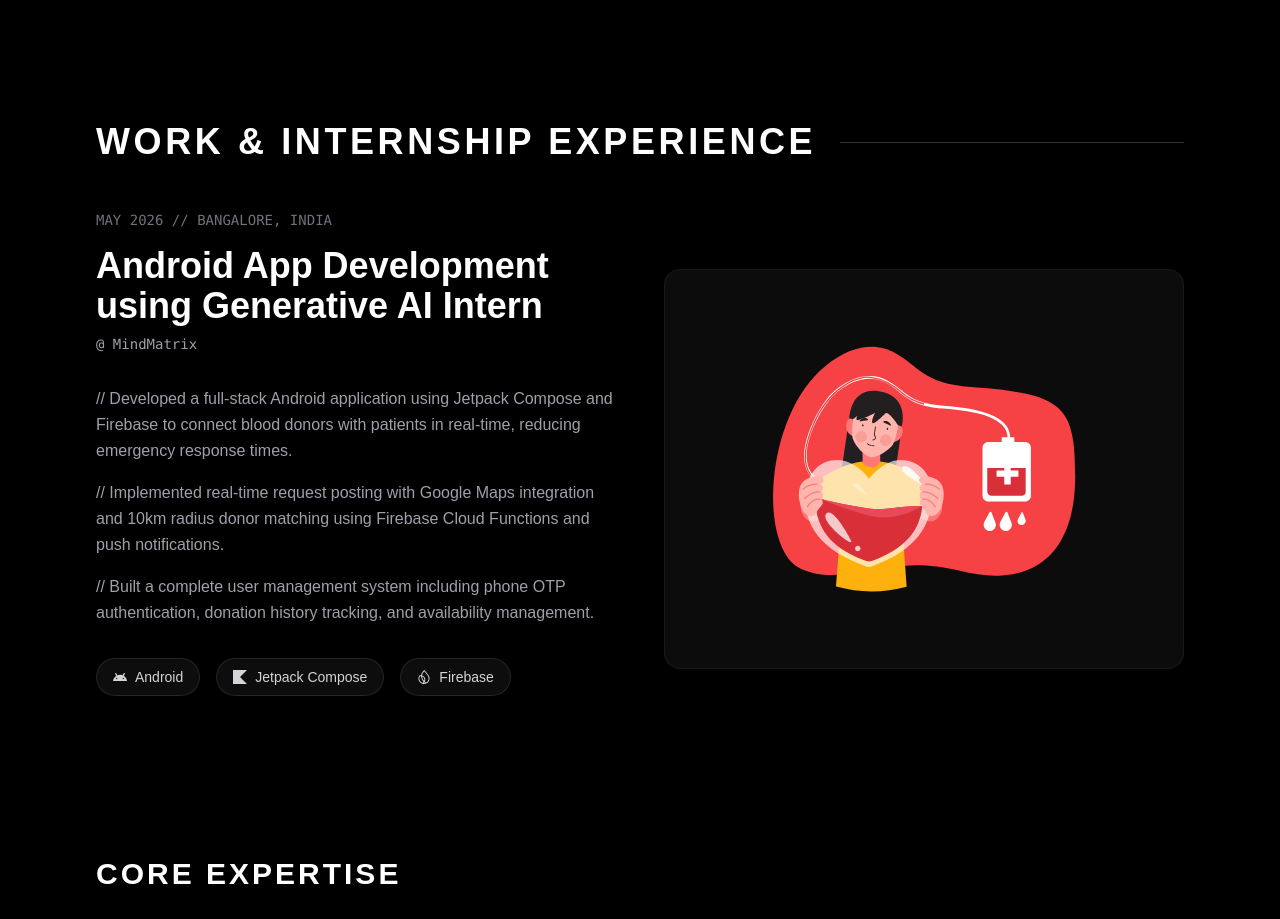
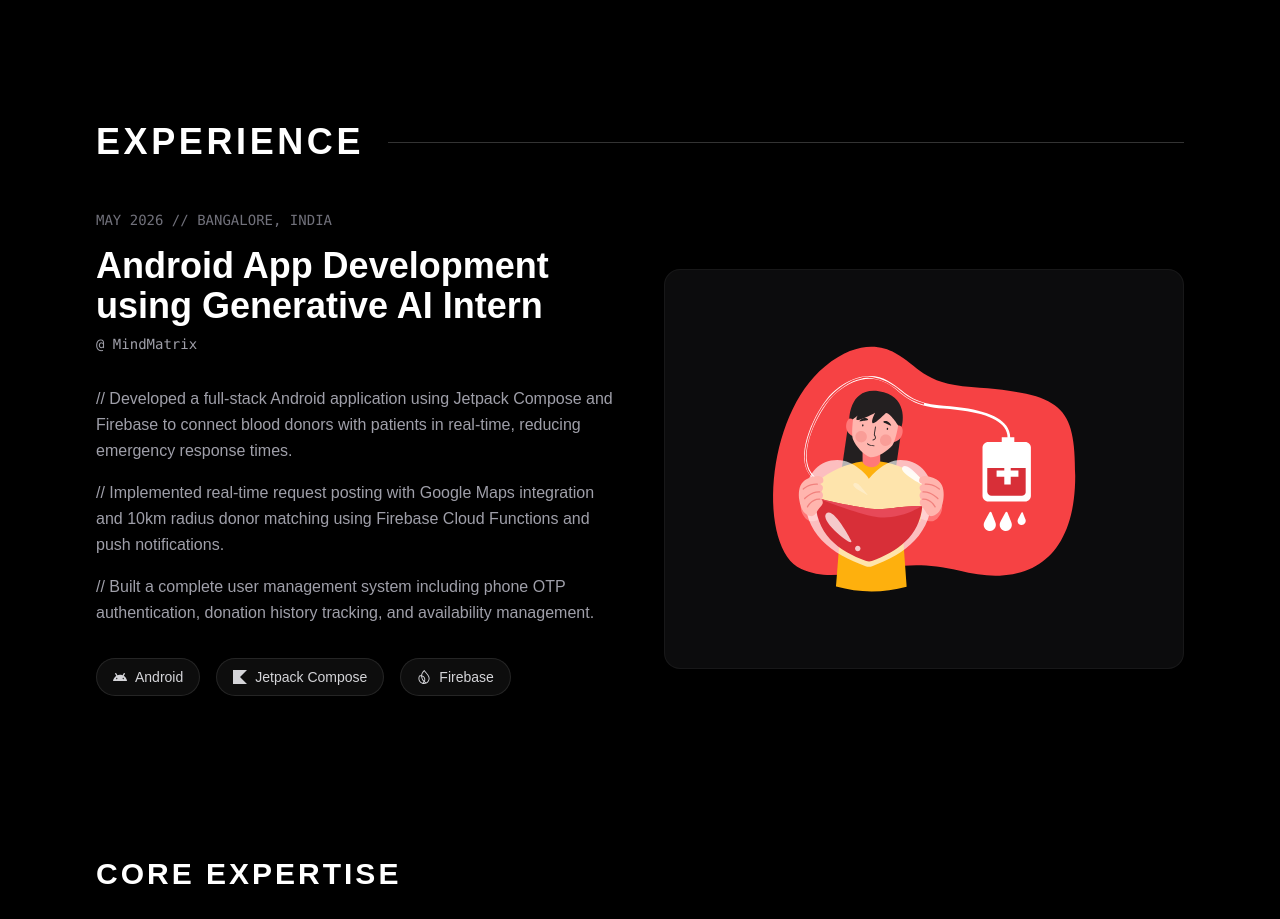
Before and after one commit to Nithin2242/nithin-portfolio, a Next.js app: page / in a window 1280 px wide. Shown: the part 1160-2079 px from the top of the page. Built offline with nearby package versions, Linux system fonts and the light colour scheme.

Commit message:
Added tech stack

```diff
--- a/src/app/components/Experience.tsx
+++ b/src/app/components/Experience.tsx
@@ -9,7 +9,7 @@ export default function Experience() {
     <section>
       <div className="flex items-center gap-6 mb-12">
         <h2 className="text-3xl md:text-4xl font-bold tracking-widest text-white uppercase">
-          WORK & INTERNSHIP EXPERIENCE
+         EXPERIENCE
         </h2>
         <div className="h-[1px] bg-white/20 flex-grow"></div>
       </div>
```
